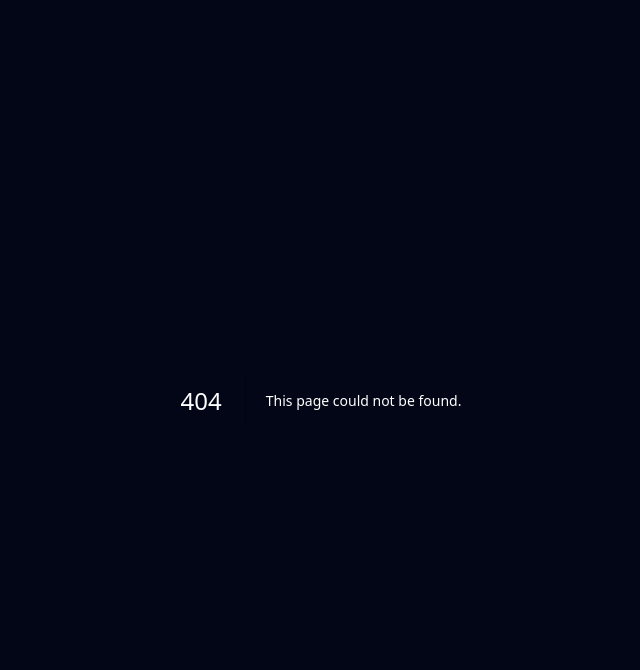
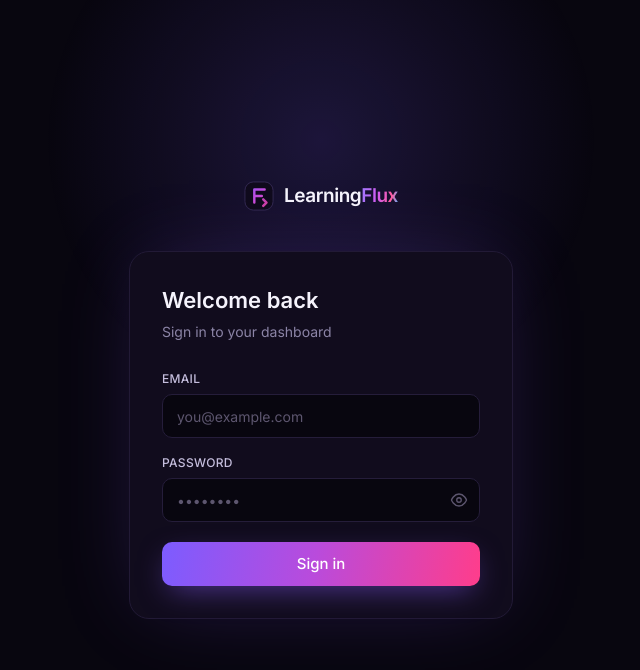
Before and after one commit to splendidbrill/learnflownew, a Next.js app in the folder frontend/: page /login in a window 1280 px wide. Before the commit this address had no page. Shown: the top 670 px of the page, without its empty margins (319-959 px from the left). Built offline with nearby package versions, Linux system fonts and the light colour scheme.

Commit message:
prelogin

```diff
--- a/frontend/app/dashboard/page.tsx
+++ b/frontend/app/dashboard/page.tsx
@@ -10,7 +10,7 @@ export default async function DashboardPage() {
   } = await supabase.auth.getUser();
 
   if (!user) {
-    return redirect("/");
+    return redirect("/login");
   }
 
   return <ClientWrapper user={user} />;
--- /dev/null
+++ b/frontend/app/login/page.tsx
@@ -0,0 +1,141 @@
+'use client'
+
+import { useState } from 'react'
+import { useRouter } from 'next/navigation'
+import { createClient } from '@/lib/supabase/client'
+
+export default function LoginPage() {
+  const router = useRouter()
+  const [email, setEmail] = useState('')
+  const [password, setPassword] = useState('')
+  const [showPassword, setShowPassword] = useState(false)
+  const [error, setError] = useState('')
+  const [loading, setLoading] = useState(false)
+
+  const handleSubmit = async (e: React.FormEvent) => {
+    e.preventDefault()
+    setError('')
+    setLoading(true)
+
+    const supabase = createClient()
+    const { error } = await supabase.auth.signInWithPassword({ email, password })
+
+    if (error) {
+      setError('Invalid email or password.')
+      setLoading(false)
+      return
+    }
+
+    router.push('/dashboard')
+  }
+
+  return (
+    <div className="min-h-screen bg-[#08060f] flex items-center justify-center px-4">
+      {/* ambient glow */}
+      <div className="pointer-events-none fixed inset-0 overflow-hidden">
+        <div className="absolute top-[-20%] left-1/2 -translate-x-1/2 w-[600px] h-[600px] rounded-full"
+          style={{ background: 'radial-gradient(circle, rgba(124,92,255,0.18), transparent 65%)' }} />
+      </div>
+
+      <div className="relative w-full max-w-sm">
+        {/* wordmark */}
+        <div className="flex items-center justify-center gap-2.5 mb-10">
+          <svg width="30" height="30" viewBox="0 0 32 32" fill="none">
+            <defs>
+              <linearGradient id="lg" x1="0" y1="0" x2="32" y2="32" gradientUnits="userSpaceOnUse">
+                <stop stopColor="#7c5cff" />
+                <stop offset="0.5" stopColor="#c64bdd" />
+                <stop offset="1" stopColor="#ff3d8b" />
+              </linearGradient>
+            </defs>
+            <rect x="1" y="1" width="30" height="30" rx="9" fill="#0f0a1c" stroke="#352a55" />
+            <path d="M11 9h11M11 9v14M11 16h8" stroke="url(#lg)" strokeWidth="2.6" strokeLinecap="round" strokeLinejoin="round" />
+            <path d="M20.5 19.5l3.5 3.5-3.5 3.5" stroke="url(#lg)" strokeWidth="2.6" strokeLinecap="round" strokeLinejoin="round" opacity="0.9" />
+          </svg>
+          <span className="font-semibold text-[19px] tracking-tight text-[#f5f3fc]">
+            Learning<span style={{
+              background: 'linear-gradient(100deg, #9d7bff 0%, #d05bf0 45%, #ff5ca0 80%, #54b3ff 100%)',
+              WebkitBackgroundClip: 'text',
+              backgroundClip: 'text',
+              color: 'transparent',
+            }}>Flux</span>
+          </span>
+        </div>
+
+        {/* card */}
+        <div className="rounded-[20px] border border-[#221a36] bg-[#110c1d] p-8"
+          style={{ boxShadow: '0 0 80px -20px rgba(139,92,255,0.25)' }}>
+          <h1 className="text-[22px] font-semibold text-[#f5f3fc] mb-1">Welcome back</h1>
+          <p className="text-[14px] text-[#8b84a6] mb-7">Sign in to your dashboard</p>
+
+          <form onSubmit={handleSubmit} className="flex flex-col gap-4">
+            <div className="flex flex-col gap-1.5">
+              <label className="text-[12px] font-medium text-[#c5bedd] uppercase tracking-wide">Email</label>
+              <input
+                type="email"
+                autoComplete="email"
+                required
+                value={email}
+                onChange={(e) => setEmail(e.target.value)}
+                placeholder="you@example.com"
+                className="h-11 rounded-[10px] border border-[#251d3a] bg-[#08060f] px-3.5 text-[14px] text-[#f5f3fc] placeholder:text-[#5d566f] outline-none focus:border-[#8b5cff] transition-colors"
+              />
+            </div>
+
+            <div className="flex flex-col gap-1.5">
+              <label className="text-[12px] font-medium text-[#c5bedd] uppercase tracking-wide">Password</label>
+              <div className="relative">
+                <input
+                  type={showPassword ? 'text' : 'password'}
+                  autoComplete="current-password"
+                  required
+                  value={password}
+                  onChange={(e) => setPassword(e.target.value)}
+                  placeholder="••••••••"
+                  className="h-11 w-full rounded-[10px] border border-[#251d3a] bg-[#08060f] px-3.5 pr-11 text-[14px] text-[#f5f3fc] placeholder:text-[#5d566f] outline-none focus:border-[#8b5cff] transition-colors"
+                />
+                <button
+                  type="button"
+                  onClick={() => setShowPassword((v) => !v)}
+                  className="absolute right-3 top-1/2 -translate-y-1/2 text-[#5d566f] hover:text-[#8b84a6] transition-colors"
+                  aria-label={showPassword ? 'Hide password' : 'Show password'}
+                >
+                  {showPassword ? (
+                    <svg width="18" height="18" viewBox="0 0 24 24" fill="none" stroke="currentColor" strokeWidth="1.8" strokeLinecap="round" strokeLinejoin="round">
+                      <path d="M9.9 4.24A9.1 9.1 0 0 1 12 4c7 0 10 8 10 8a18.5 18.5 0 0 1-2.16 3.19M6.6 6.6A18.4 18.4 0 0 0 2 12s3 8 10 8a9 9 0 0 0 5.4-1.6"/>
+                      <path d="M14.12 14.12A3 3 0 1 1 9.88 9.88"/>
+                      <path d="m2 2 20 20"/>
+                    </svg>
+                  ) : (
+                    <svg width="18" height="18" viewBox="0 0 24 24" fill="none" stroke="currentColor" strokeWidth="1.8" strokeLinecap="round" strokeLinejoin="round">
+                      <path d="M2 12s3-8 10-8 10 8 10 8-3 8-10 8-10-8-10-8Z"/>
+                      <circle cx="12" cy="12" r="3"/>
+                    </svg>
+                  )}
+                </button>
+              </div>
+            </div>
+
+            {error && (
+              <p className="text-[13px] text-[#ff3d8b] bg-[#ff3d8b]/10 border border-[#ff3d8b]/30 rounded-lg px-3.5 py-2.5">
+                {error}
+              </p>
+            )}
+
+            <button
+              type="submit"
+              disabled={loading}
+              className="mt-1 h-11 rounded-[10px] font-medium text-[15px] text-white disabled:opacity-60 transition-all"
+              style={{
+                background: 'linear-gradient(100deg, #7c5cff 0%, #b94bdc 48%, #ff3d8b 100%)',
+                boxShadow: '0 10px 30px -8px rgba(139,92,255,0.55)',
+              }}
+            >
+              {loading ? 'Signing in…' : 'Sign in'}
+            </button>
+          </form>
+        </div>
+      </div>
+    </div>
+  )
+}
```
Also changed, not shown: frontend/middleware.ts (added, +44 -0 lines).
